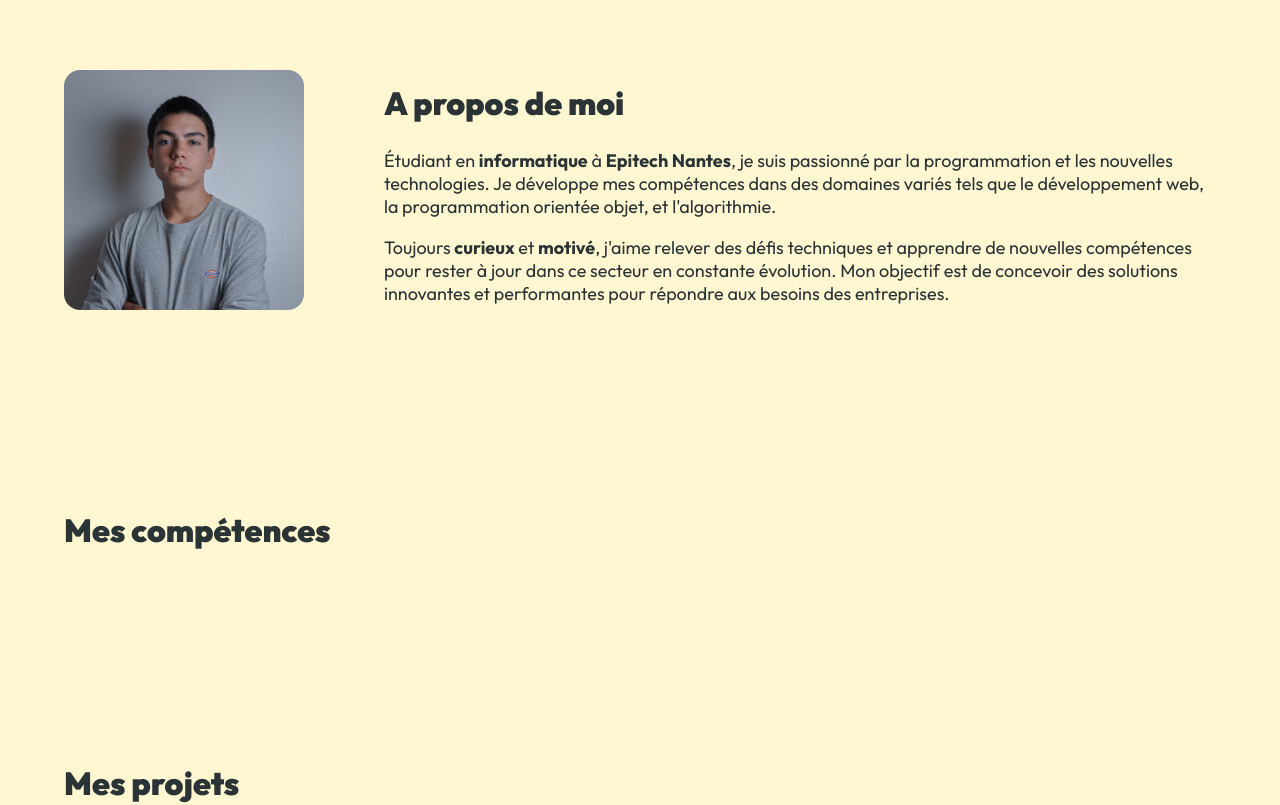
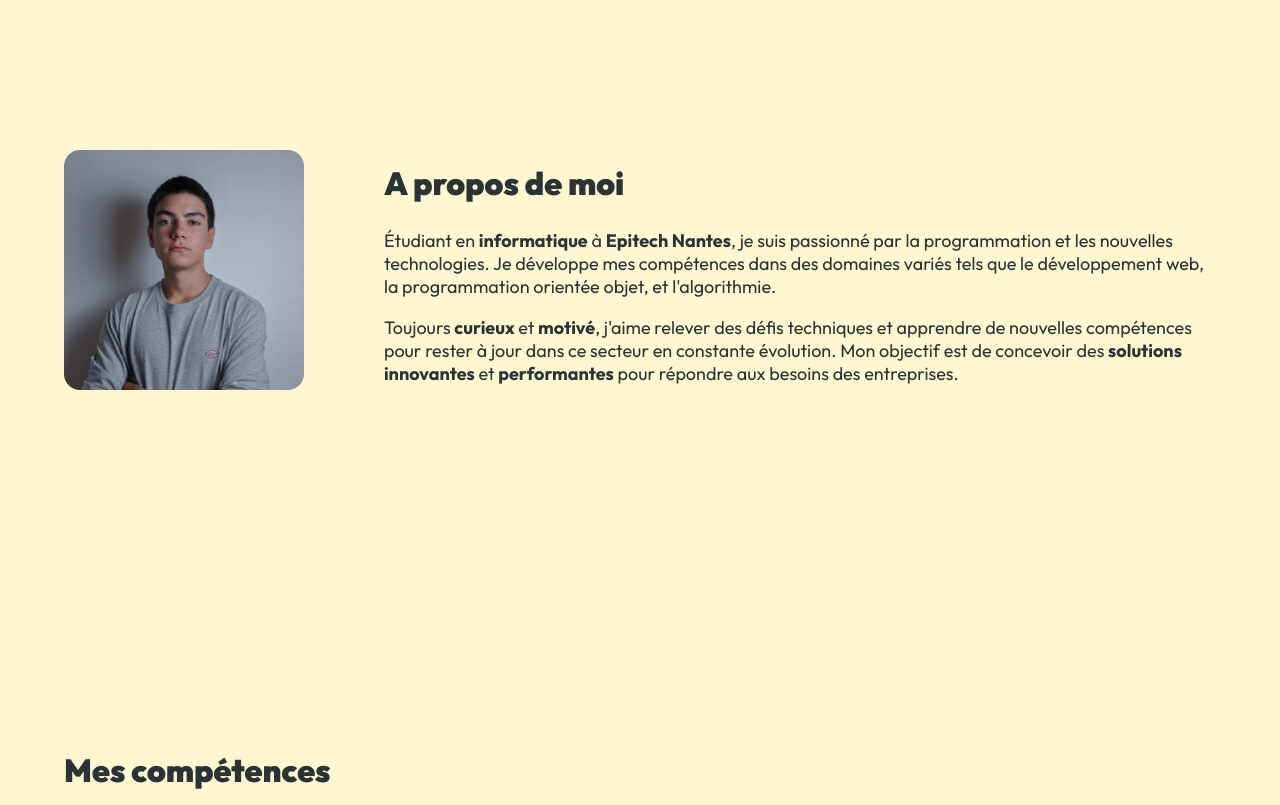
Before and after one commit to albanrss/portfolio, a React (Vite) app: page / in a window 1280 px wide. Shown: the part 200-1005 px from the top of the page. Built offline with nearby package versions, Linux system fonts and the light colour scheme.

Commit message:
[FIX] Text contents and margins

```diff
--- a/src/Body.css
+++ b/src/Body.css
@@ -16,8 +16,8 @@
 #about-me {
     max-width: 72rem;
     width: 100%;
-    margin-top: 5rem;
-    margin-bottom: 5rem;
+    margin-top: 10rem;
+    margin-bottom: 10rem;
     display: flex;
     align-items: center;
     gap: 5rem;
@@ -31,15 +31,15 @@
 #skills {
     max-width: 72rem;
     width: 100%;
-    margin-top: 5rem;
-    margin-bottom: 5rem;
+    margin-top: 10rem;
+    margin-bottom: 10rem;
 }
 
 #projects {
     max-width: 72rem;
     width: 100%;
-    margin-top: 5rem;
-    margin-bottom: 5rem;
+    margin-top: 10rem;
+    margin-bottom: 10rem;
 }
 
 h2 {
--- a/src/Body.jsx
+++ b/src/Body.jsx
@@ -15,7 +15,7 @@ function Body() {
                   Étudiant en <b>informatique</b> à <b>Epitech Nantes</b>, je suis passionné par la programmation et les nouvelles technologies. Je développe mes compétences dans des domaines variés tels que le développement web, la programmation orientée objet, et l'algorithmie.
                 </p>
                 <p>
-                  Toujours <b>curieux</b> et <b>motivé</b>, j'aime relever des défis techniques et apprendre de nouvelles compétences pour rester à jour dans ce secteur en constante évolution. Mon objectif est de concevoir des solutions innovantes et performantes pour répondre aux besoins des entreprises.
+                  Toujours <b>curieux</b> et <b>motivé</b>, j'aime relever des défis techniques et apprendre de nouvelles compétences pour rester à jour dans ce secteur en constante évolution. Mon objectif est de concevoir des <b>solutions innovantes</b> et <b>performantes</b> pour répondre aux besoins des entreprises.
                 </p>
               </div>
             </div>
```
